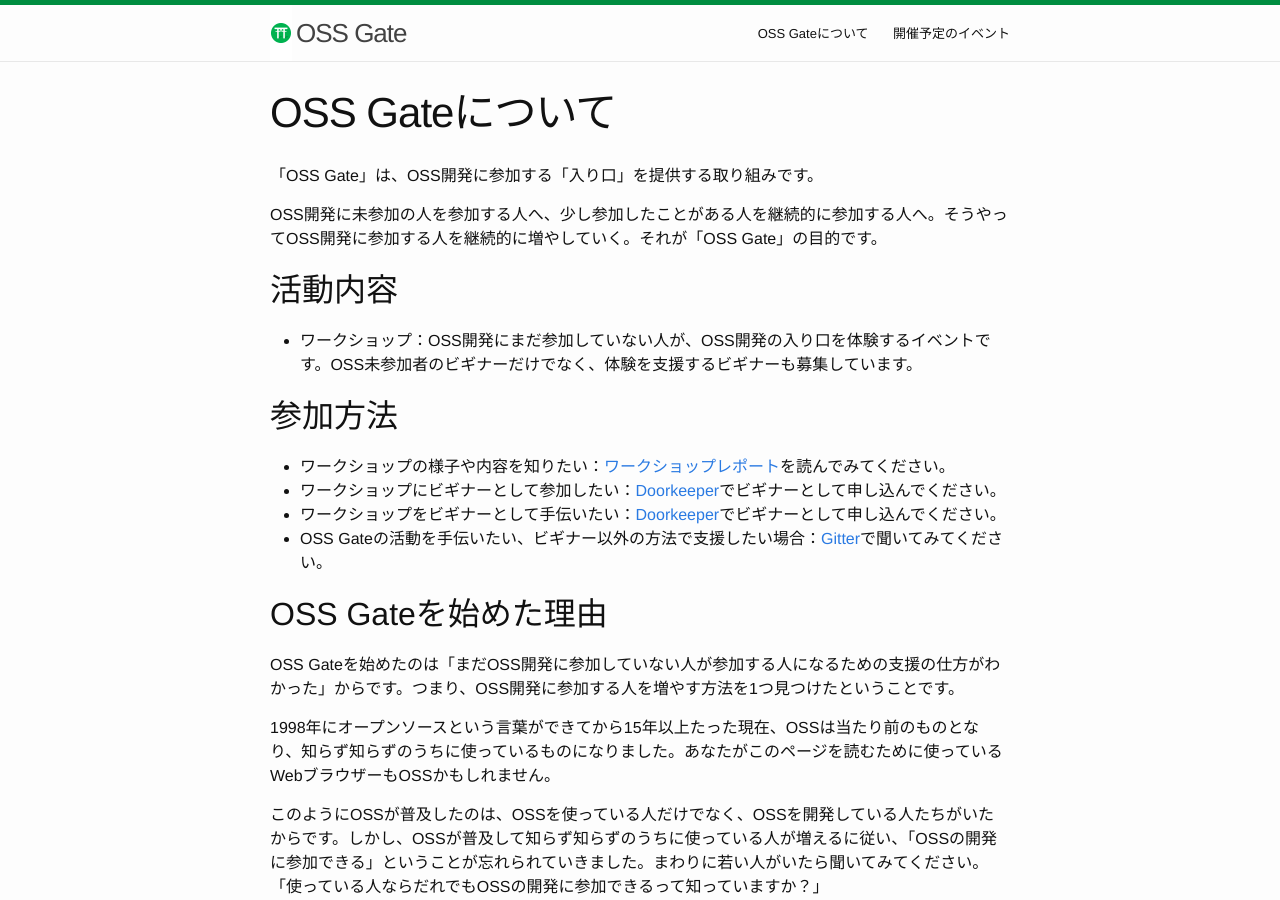
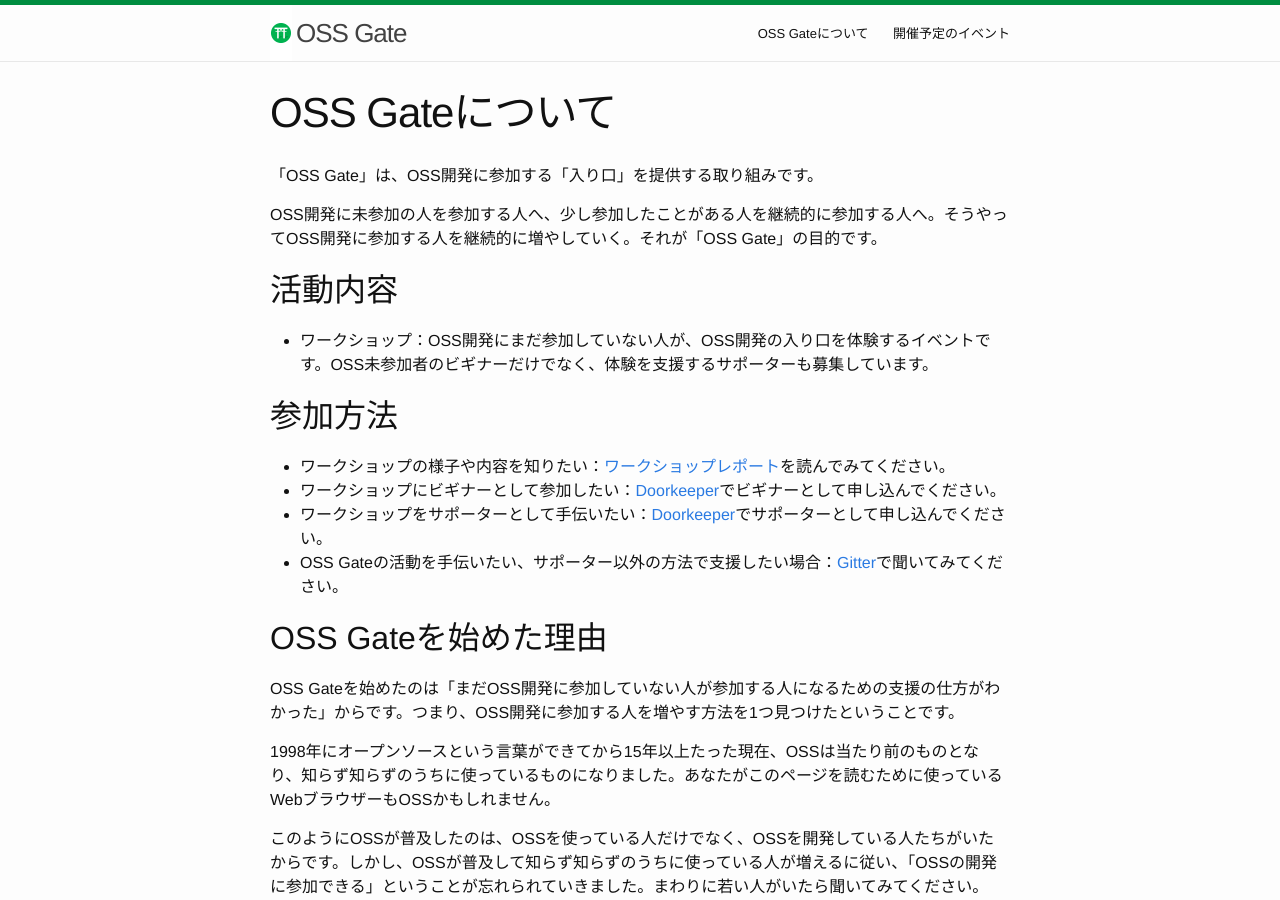
Before and after one commit to oss-gate/oss-gate.github.io, a Jekyll site: the page built from about.md, in a window 1280 px wide and 900 px high. Built offline with Jekyll 4.4.1, drawn with Linux system fonts in a browser that asks for light colours; comment, search, counter and statistics services are not loaded.

Commit message:
Fix typos

```diff
--- a/about.md
+++ b/about.md
@@ -9,15 +9,15 @@
 
 ## 活動内容
 
-- ワークショップ：OSS開発にまだ参加していない人が、OSS開発の入り口を体験するイベントです。OSS未参加者のビギナーだけでなく、体験を支援するビギナーも募集しています。
+- ワークショップ：OSS開発にまだ参加していない人が、OSS開発の入り口を体験するイベントです。OSS未参加者のビギナーだけでなく、体験を支援するサポーターも募集しています。
 
 
 ## 参加方法
 
 - ワークショップの様子や内容を知りたい：[ワークショップレポート]({{ site.baseurl }}/workshop/report.html)を読んでみてください。
 - ワークショップにビギナーとして参加したい：[Doorkeeper](https://oss-gate.doorkeeper.jp/)でビギナーとして申し込んでください。
-- ワークショップをビギナーとして手伝いたい：[Doorkeeper](https://oss-gate.doorkeeper.jp/)でビギナーとして申し込んでください。
-- OSS Gateの活動を手伝いたい、ビギナー以外の方法で支援したい場合：[Gitter](https://gitter.im/oss-gate/general?source=orgpage)で聞いてみてください。
+- ワークショップをサポーターとして手伝いたい：[Doorkeeper](https://oss-gate.doorkeeper.jp/)でサポーターとして申し込んでください。
+- OSS Gateの活動を手伝いたい、サポーター以外の方法で支援したい場合：[Gitter](https://gitter.im/oss-gate/general?source=orgpage)で聞いてみてください。
 
 
 ## OSS Gateを始めた理由
```
